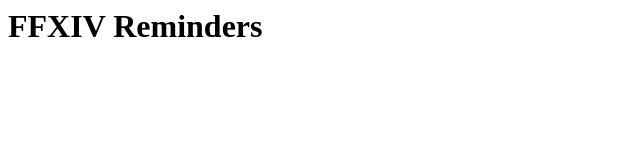
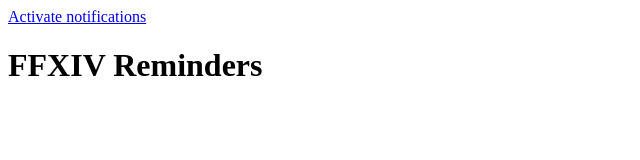
Before and after one commit to sebastianscaini/FFXIV-Reminders, a plain HTML site: page index.html in a window 1280 px wide. Shown: the whole page, without its empty margins (0-640 px from the left). Drawn offline with Linux system fonts and the light colour scheme.

Commit message:
Added Notification Widget

```diff
--- a/index.html
+++ b/index.html
@@ -1,4 +1,5 @@
 <head>
   <script charset="UTF-8" src="//web.webpushs.com/js/push/27024f99514f8396621438fa90dabd76_1.js" async></script>
+  <a href="#" class="sp_notify_prompt">Activate notifications</a>
 </head>
 <h1>FFXIV Reminders</h1>
```
